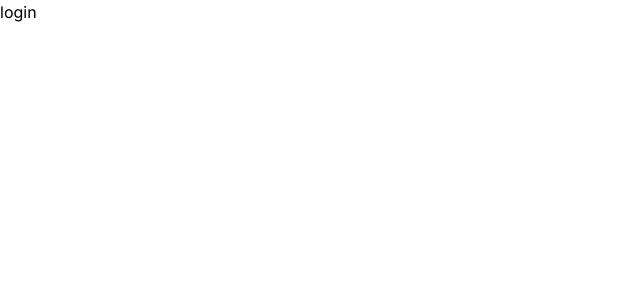
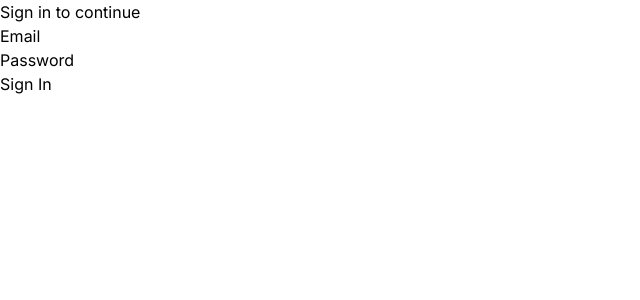
Before and after one commit to Maxwell011/moni-finance, a Next.js app: page /login in a window 1280 px wide. Shown: the top 300 px of the page, without its empty margins (0-640 px from the left). Built offline with nearby package versions, Linux system fonts and the light colour scheme.

Commit message:
Refactor login page form validation

```diff
--- a/src/app/login/page.tsx
+++ b/src/app/login/page.tsx
@@ -1,85 +1,85 @@
-// import { Formik, Form, Field, ErrorMessage } from "formik";
-// import * as Yup from "yup";
+import { Formik, Form, Field, ErrorMessage } from "formik";
+import * as Yup from "yup";
 
-// const validationSchema = Yup.object({
-//   email: Yup.string().email().required("Email is required"),
-//   password: Yup.string()
-//     .required("Password is required")
-//     .min(4, "Password is too short - should be 4 chars min"),
-// });
+const validationSchema = Yup.object({
+  email: Yup.string().email().required("Email is required"),
+  password: Yup.string()
+    .required("Password is required")
+    .min(4, "Password is too short - should be 4 chars min"),
+});
 
-// const initialValues = {
-//   email: "",
-//   password: "",
-// };
+const initialValues = {
+  email: "",
+  password: "",
+};
 
-// const Login = () => {
-//   return (
-//     <>
-//       <Formik
-//         initialValues={initialValues}
-//         validationSchema={validationSchema}
-//         onSubmit={(values: any) => {
-//           console.log(values);
-//         }}
-//       >
-//         {(formik) => {
-//           const { errors, touched, isValid, dirty } = formik;
-//           return (
-//             <div className='container'>
-//               <h1>Sign in to continue</h1>
-//               <Form>
-//                 <div className='form-row'>
-//                   <label htmlFor='email'>Email</label>
-//                   <Field
-//                     type='email'
-//                     name='email'
-//                     id='email'
-//                     className={
-//                       errors.email && touched.email ? "input-error" : null
-//                     }
-//                   />
-//                   <ErrorMessage
-//                     name='email'
-//                     component='span'
-//                     className='error'
-//                   />
-//                 </div>
+const Login = () => {
+  return (
+    <>
+      <Formik
+        initialValues={initialValues}
+        validationSchema={validationSchema}
+        onSubmit={(values: any) => {
+          console.log(values);
+        }}
+      >
+        {(formik) => {
+          const { errors, touched, isValid, dirty } = formik;
+          return (
+            <div className='container'>
+              <h1>Sign in to continue</h1>
+              <Form>
+                <div className='form-row'>
+                  <label htmlFor='email'>Email</label>
+                  <Field
+                    type='email'
+                    name='email'
+                    id='email'
+                    className={
+                      errors.email && touched.email ? "input-error" : null
+                    }
+                  />
+                  <ErrorMessage
+                    name='email'
+                    component='span'
+                    className='error'
+                  />
+                </div>
 
-//                 <section className='form-row'>
-//                   <label htmlFor='password'>Password</label>
-//                   <Field
-//                     type='password'
-//                     name='password'
-//                     id='password'
-//                     className={
-//                       errors.password && touched.password ? "input-error" : null
-//                     }
-//                   />
-//                   <ErrorMessage
-//                     name='password'
-//                     component='span'
-//                     className='error'
-//                   />
-//                 </section>
+                <section className='form-row'>
+                  <label htmlFor='password'>Password</label>
+                  <Field
+                    type='password'
+                    name='password'
+                    id='password'
+                    className={
+                      errors.password && touched.password ? "input-error" : null
+                    }
+                  />
+                  <ErrorMessage
+                    name='password'
+                    component='span'
+                    className='error'
+                  />
+                </section>
 
-//                 <button
-//                   type='submit'
-//                   className={!(dirty && isValid) ? "disabled-btn" : ""}
-//                   disabled={!(dirty && isValid)}
-//                 >
-//                   Sign In
-//                 </button>
-//               </Form>
-//             </div>
-//           );
-//         }}
-//       </Formik>
-//     </>
-//   );
-// };
+                <button
+                  type='submit'
+                  className={!(dirty && isValid) ? "disabled-btn" : ""}
+                  disabled={!(dirty && isValid)}
+                >
+                  Sign In
+                </button>
+              </Form>
+            </div>
+          );
+        }}
+      </Formik>
+    </>
+  );
+};
 
-// export default Login;
+export default Login;
 // import React from "react";
 
 // const Login = () => {
@@ -122,10 +122,10 @@
 //   );
 // };
 // export default Login;
-
-const login = () => {
-  return (
-    <div>login</div>
-  )
-}
-export default login
+//
+// const login = () => {
+//   return (
+//     <div>login</div>
+//   )
+// }
+// export default login
```
